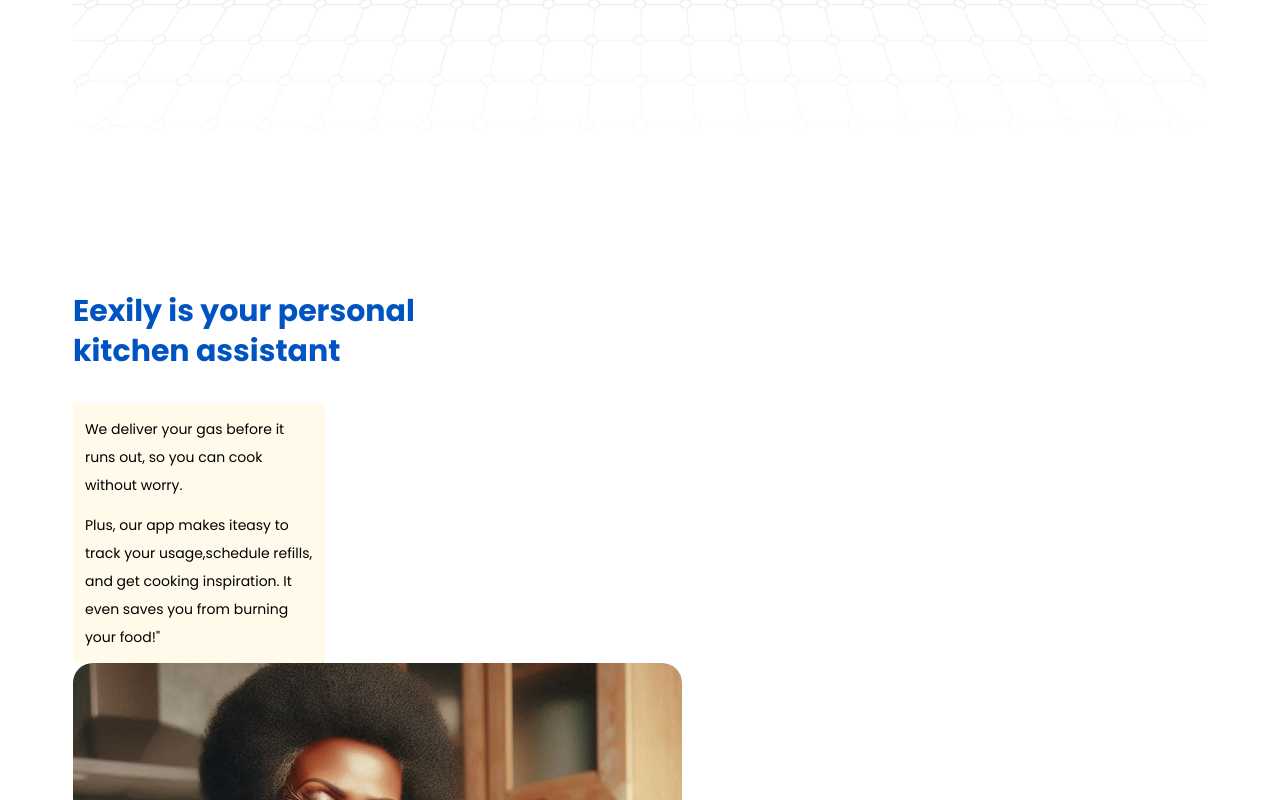
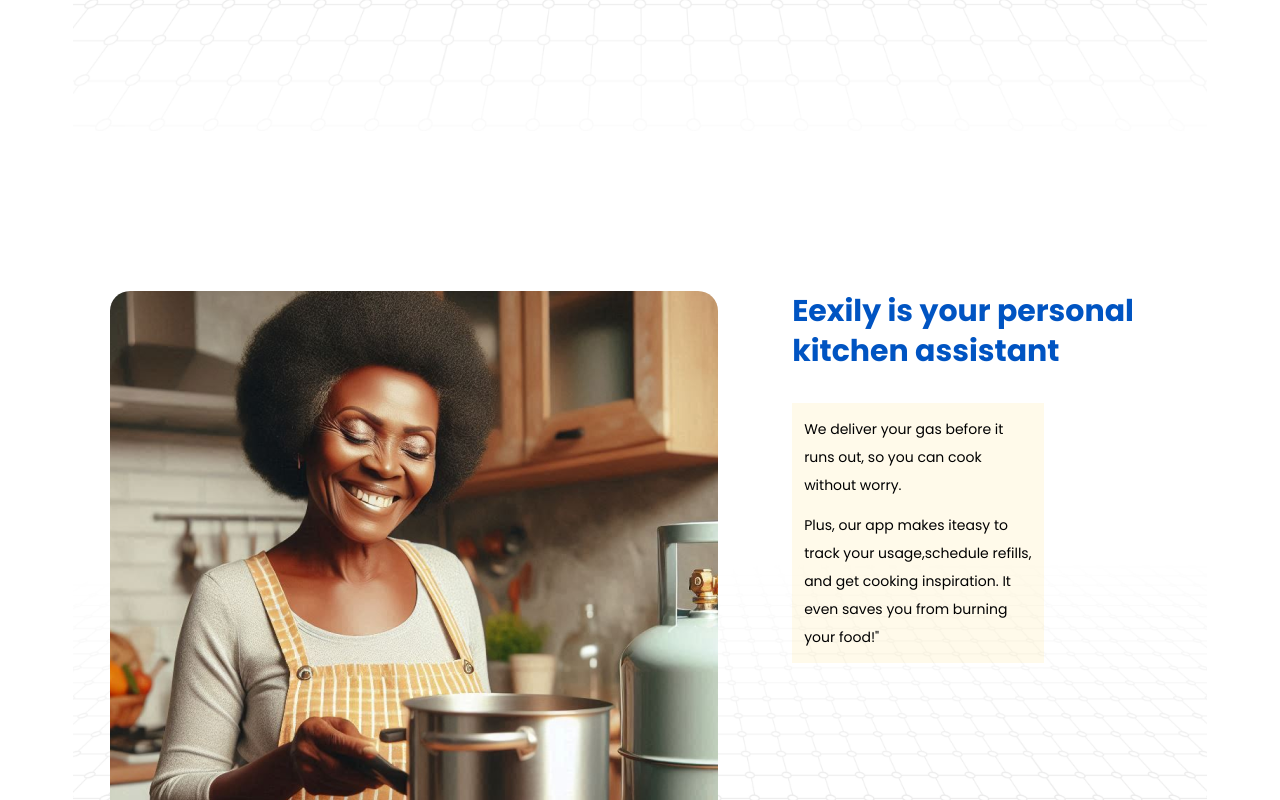
Before and after one commit to DevEmmy/eexily-landing-page, a Next.js app: page / in a window 1280 px wide. Shown: the part 2120-2920 px from the top of the page. Built offline with nearby package versions, Linux system fonts and the light colour scheme.

Commit message:
fixed design issue

```diff
--- a/src/app/page.tsx
+++ b/src/app/page.tsx
@@ -96,7 +96,7 @@
         </motion.div>
       </div>
 
-      <div className="flex  mx-[5.7%] py-40 justify-around relative md:gap-5 flex-col-reverse">
+      <div className="flex  mx-[5.7%] py-40 justify-around relative md:gap-5 md:flex-col-reverse">
         <img src="./px.png" alt="" className="absolute left-0 bottom-0 w-full" />
         <motion.div
           ref={assistantRef}
```
